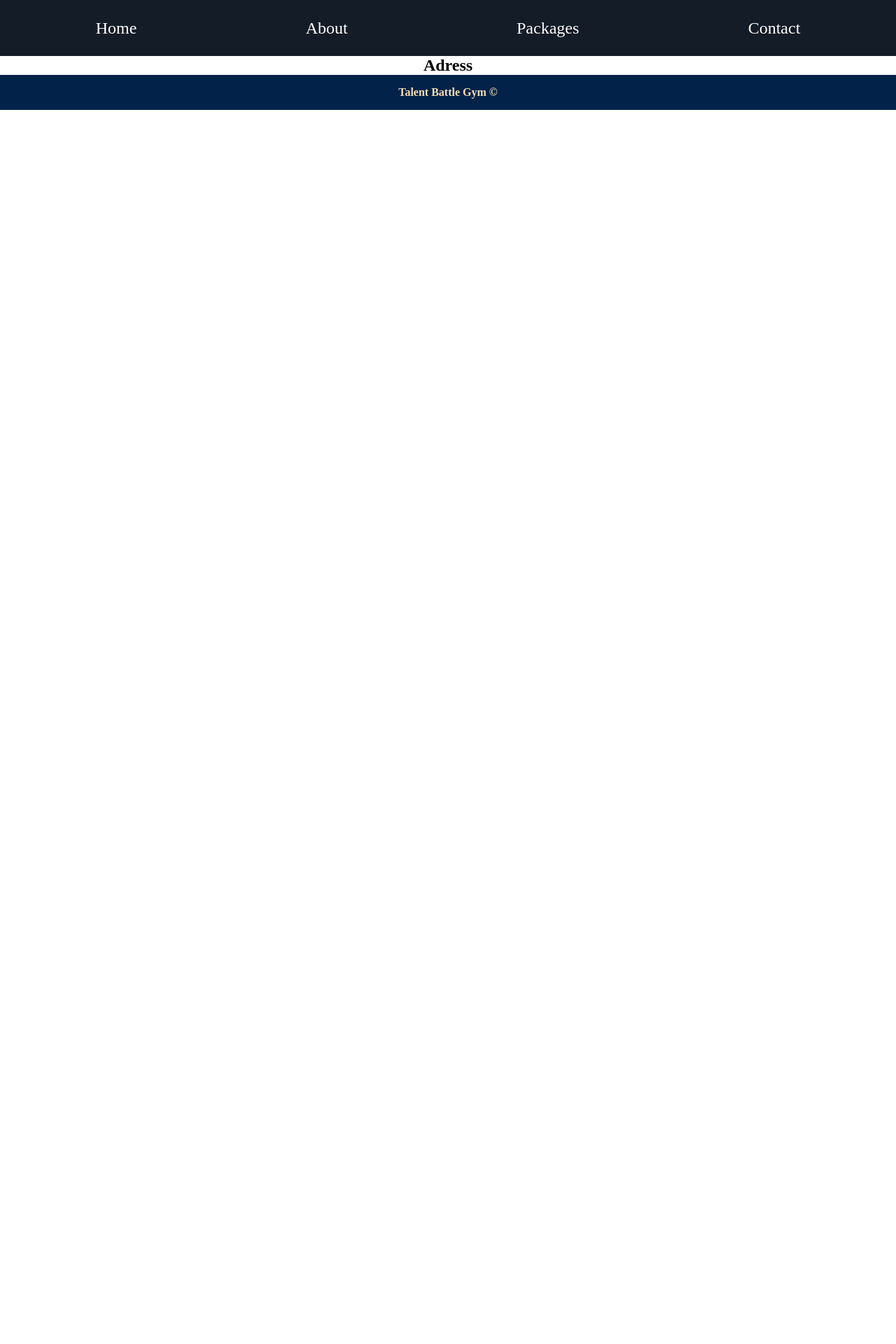
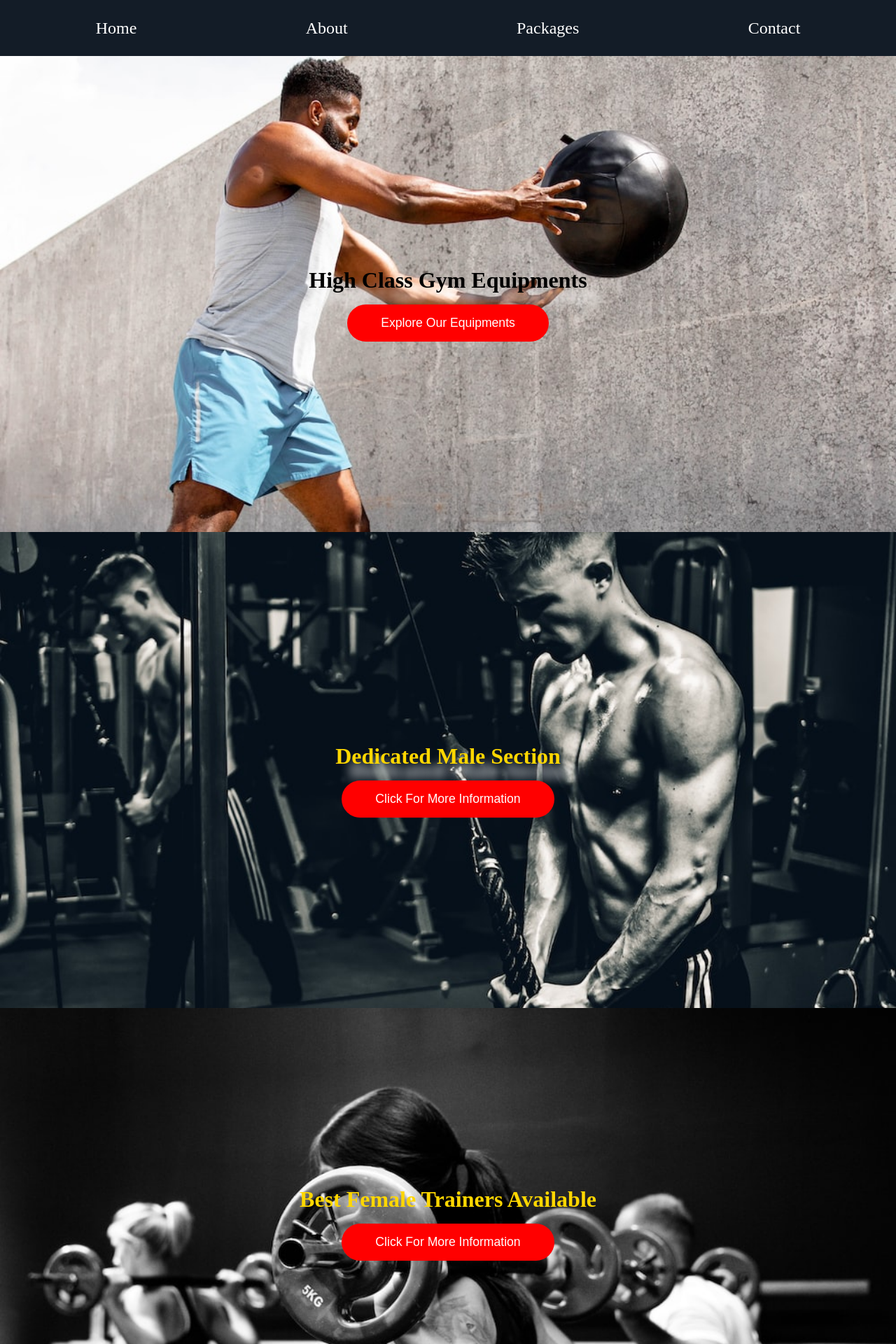
Before and after one commit to ameya-6964/gym-website-using-react, a React (Create React App) app: page /about in a window 1280 px wide. Shown: the top 1920 px of the page at 70% size. Before the commit the page ends 800 px from the top, so only its background shows below. Built offline with nearby package versions, Linux system fonts and the light colour scheme.

Commit message:
Done With About Section

```diff
--- a/src/Components/About.js
+++ b/src/Components/About.js
@@ -2,8 +2,19 @@ import React from 'react'
 
 const About = () => {
   return (
-    <div className='App' >
-      <h2> Adress </h2>
+    <div className='about' >
+      <section className='gym-details'>
+       <h1> High Class Gym Equipments </h1>
+       <button>Explore Our Equipments</button>
+      </section>
+      <section className='male'>
+      <h1> Dedicated Male Section </h1>
+      <button> Click For More Information</button>
+      </section>
+      <section className='female'>
+      <h1> Best Female Trainers Available </h1>
+      <button>Click For More Information</button>
+      </section>
     </div>
   )
 }
--- a/src/Components/Packages.js
+++ b/src/Components/Packages.js
@@ -1,8 +1,20 @@
 import React from 'react';
 const Packages = () => {
   return (
-    <div className='App'>
-      <h1> Hey I Am Gym Packages </h1>
+    <div>
+
+    <div className='Packages-1-month'>
+      <h1> We Have 1 Month Package Worth for <del>1500 /- ₹</del> Offer Price : 1000 ₹ </h1>
+    </div>
+    <div className='Packages-3-month'>
+      <h1> We Have 3 Month Package Worth for <del> 3500 /- ₹</del> Offer Price : 2500 ₹ </h1>
+    </div>
+    <div className='Packages-6-month'>
+      <h1> We Have 6 Month Package Worth for <del>6500 /- ₹</del> Offer Price : 5000 ₹ </h1>
+    </div>
+    <div className='Packages-12-month'>
+      <h1> We Have Annual Package Worth for <del>8500 /- ₹</del> Offer Price : 6000  ₹ </h1>
+    </div>
     </div>
   )
 }
--- a/src/Styles/_about.scss
+++ b/src/Styles/_about.scss
@@ -1,3 +1,78 @@
-.App {
+ .gym-details
+ {
+    min-height: 85vh;
     text-align: center;
-}
+    background-image: url('../Media/Exerciese2.jpg');
+    background-repeat: no-repeat;
+    background-size: cover;
+    display: flex;
+    flex-direction: column;
+    justify-content: center;
+    align-items: center;
+    text-align: center;
+    h1
+    {
+        font-size: 2rem;
+        margin-top: 30px;
+        color: black;
+        text-shadow: 20px 20px 15px white;
+    }
+    }
+
+
+    .male
+    {
+       min-height: 85vh;
+       text-align: center;
+       background-image: url('../Media/Exerciese.jpg');
+       background-repeat: no-repeat;
+       background-size: cover;
+       display: flex;
+       flex-direction: column;
+       justify-content: center;
+       align-items: center;
+       text-align: center;
+       h1
+       {
+        font-size: 2rem;
+        margin-top: 30px;
+        color: gold;
+        text-shadow: 20px 20px 15px white;
+       }
+       }
+
+       .female
+       {
+          min-height: 85vh;
+          text-align: center;
+          background-image: url('../Media/Exerciese\ 3\ .jpg');
+          background-repeat: no-repeat;
+          background-size: cover;
+          display: flex;
+          flex-direction: column;
+          justify-content: center;
+          align-items: center;
+          text-align: center;
+          h1
+       {
+        font-size: 2rem;
+        margin-top: -4rem;
+        color: gold;
+        text-shadow: 40px 40px 30px black;
+       }
+    }
+
+    button{
+        margin-top: 1rem;
+        padding: 1rem 3rem;
+        background: red;
+        border-radius: 2rem;
+        border: none;
+        color: white;
+        font-size: 1.1rem;
+        cursor: pointer;
+        transition: background 1s ease;
+    }
+    button:hover{
+        background: #1f2d3e ;
+    }
```
Also changed, not shown: src/Styles/App.scss (+8 -8 lines), src/Media/Packages.jpg (added), src/Media/Services section.jpg (added).
